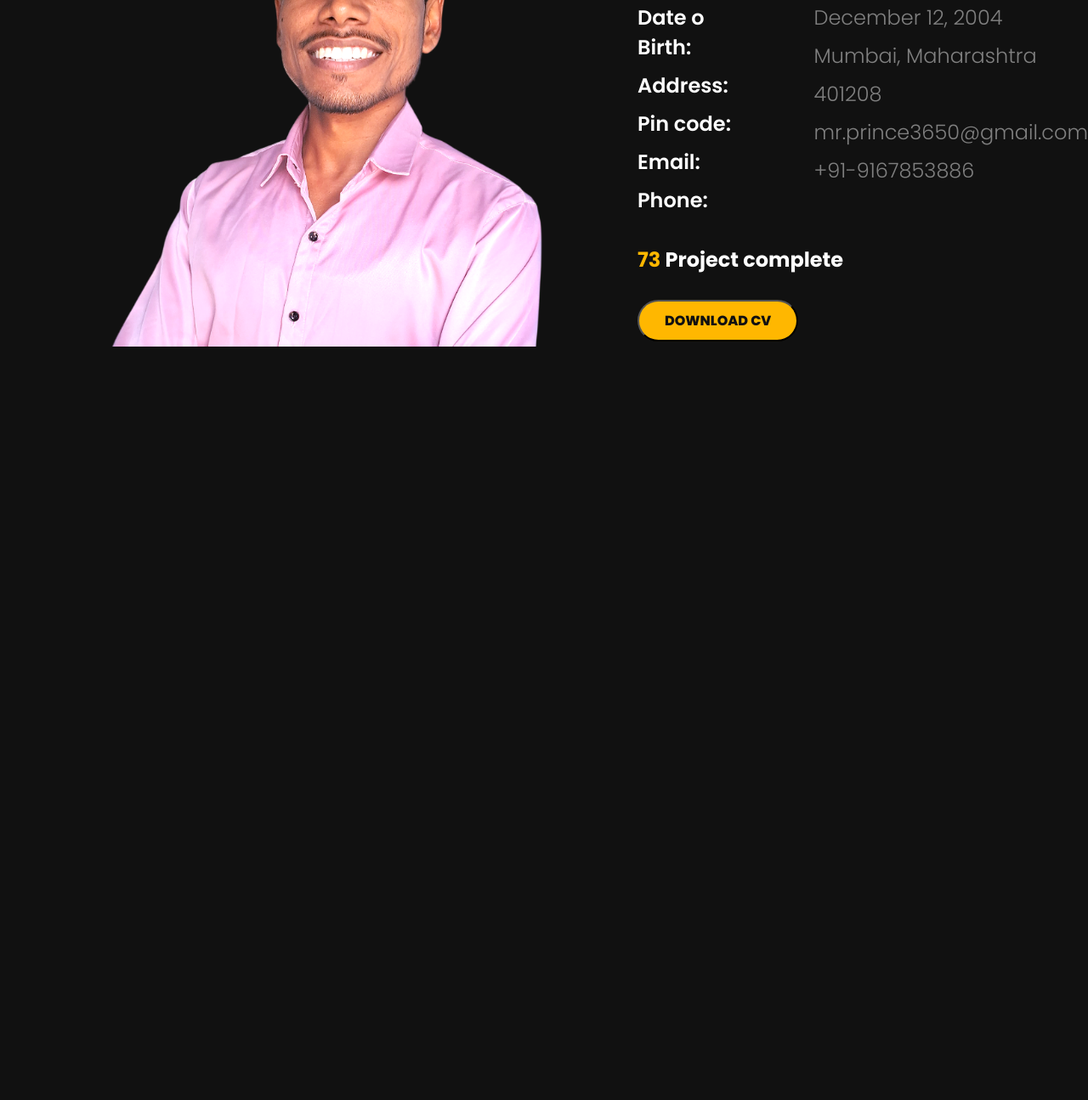
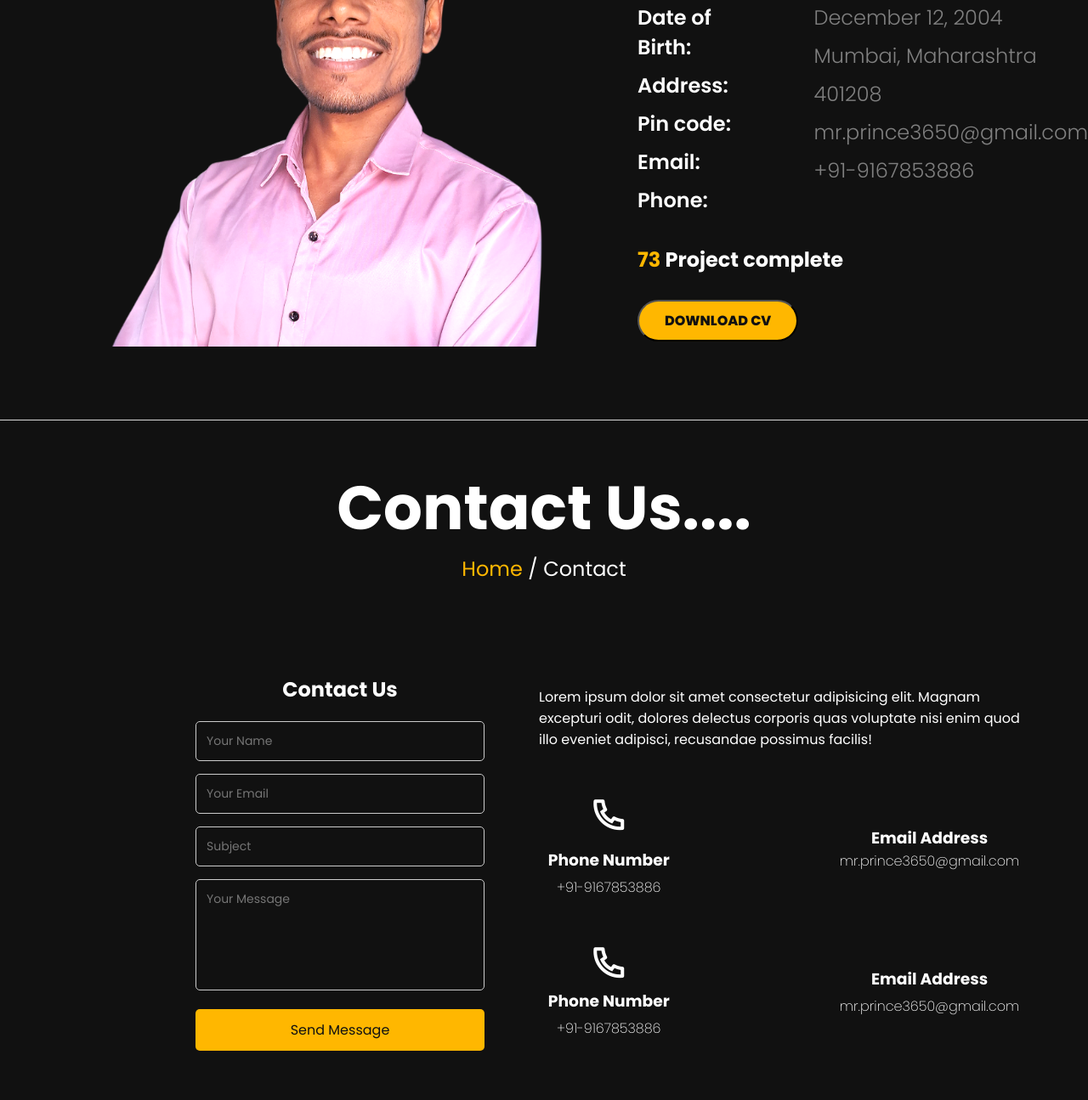
Before and after one commit to princemaurya71/P01-Website, a plain HTML site: page index.html in a window 1280 px wide. Shown: the part 1106-2401 px from the top of the page at 85% size. Before the commit the page ends 1600 px from the top, so only its background shows below. Drawn offline with nearby package versions, Linux system fonts and the light colour scheme; a web font is replaced by a local one.

Commit message:
Thired change

```diff
--- a/index.html
+++ b/index.html
@@ -1,10 +1,14 @@
 <!DOCTYPE html>
 <html lang="en">
   <head>
-    <meta charset="UTF-8">
-    <meta name="viewport" content="width=device-width, initial-scale=1.0">
+    <meta charset="UTF-8" />
+    <meta name="viewport" content="width=device-width, initial-scale=1.0" />
     <title>Document</title>
-    <link rel="stylesheet" href="style.css">
+    <link rel="stylesheet" href="style.css" />
+    <link
+    href="https://cdn.jsdelivr.net/npm/remixicon@4.7.0/fonts/remixicon.css"
+    rel="stylesheet"
+/>
   </head>
   <body>
     <div class="main">
@@ -26,7 +30,7 @@
       <div class="page1">
         <div class="basic-info">
           <h5>HELLO!</h5>
-            <h1>I'm <span>Prince</span><br>Maurya</h1>
+          <h1>I'm <span>Prince</span><br />Maurya</h1>
 
           <p>FullStack Web Developer</p>
           <div class="btn">
@@ -35,21 +39,23 @@
           </div>
         </div>
         <div class="img">
-            <img src="IMG_20251216_140829-Photoroom.png" alt="Crack img">
-
+          <img src="IMG_20251216_140829-Photoroom.png" alt="Crack img" />
         </div>
       </div>
       <div class="page2">
         <div class="img1">
-            <img src="IMG_20251216_140829-Photoroom.png" alt="">
+          <img src="IMG_20251216_140829-Photoroom.png" alt="" />
         </div>
         <div class="about">
           <h1>About Me</h1>
-            <p>Lorem ipsum, dolor sit amet consectetur <br> adipisicing elit. Soluta nulla fugiat unde error nemo velit.</p>
+          <p>
+            Lorem ipsum, dolor sit amet consectetur <br />
+            adipisicing elit. Soluta nulla fugiat unde error nemo velit.
+          </p>
           <div class="main-data">
             <div class="opt">
               <h4>Name:</h4>
-            <h4>Date o Birth:</h4>
+              <h4>Date of Birth:</h4>
               <h4>Address:</h4>
               <h4>Pin code:</h4>
               <h4>Email:</h4>
@@ -64,8 +70,65 @@
               <p>+91-9167853886</p>
             </div>
           </div>
-           <h2><Span>73</Span> Project complete</h2>
+          <h2><span>73</span> Project complete</h2>
           <button>DOWNLOAD CV</button>
+        </div>
+      </div>
+      <div class="page3">
+        <div class="top1">
+          <h1>Contact Us....</h1>
+          <span><a href="#">Home</a> / Contact</span>
+        </div>
+        <div class="bottom1">
+        <div class="contact-container">
+    <h2>Contact Us</h2>
+
+    <form class="contact-form">
+      <div class="form-group">
+        <input type="text" placeholder="Your Name" required>
+      </div>
+
+      <div class="form-group">
+        <input type="email" placeholder="Your Email" required>
+      </div>
+
+      <div class="form-group">
+        <input type="text" placeholder="Subject">
+      </div>
+
+      <div class="form-group">
+        <textarea placeholder="Your Message" rows="5" required></textarea>
+      </div>
+
+      <button type="submit">Send Message</button>
+    </form>
+      </div>
+      <div class="side1">
+        <p>Lorem ipsum dolor sit amet consectetur adipisicing elit. Magnam excepturi odit, dolores delectus corporis quas voluptate nisi enim quod illo eveniet adipisci, recusandae possimus facilis!</p>
+        <div class="data2">
+          <div class="op1">
+            <i class="ri-phone-line"></i>
+            <h3>Phone Number</h3>
+            <h4>+91-9167853886</h4>
+          </div>
+          <div class="op2">
+            <i class="ri-mail-ai-line"></i>
+            <h3>Email Address</h3>
+            <h4>mr.prince3650@gmail.com</h4>
+          </div>
+        </div>
+        <div class="data3">
+          <div class="op1">
+            <i class="ri-phone-line"></i>
+            <h3>Phone Number</h3>
+            <h4>+91-9167853886</h4>
+          </div>
+          <div class="op2">
+            <i class="ri-mail-ai-line"></i>
+            <h3>Email Address</h3>
+            <h4>mr.prince3650@gmail.com</h4>
+          </div>
+        </div>
       </div>
       </div>
     </div>
--- a/style.css
+++ b/style.css
@@ -26,6 +26,7 @@ nav {
   display: flex;
   justify-content: space-between;
   position: fixed;
+  z-index: 100;
 }
 
 nav .logo {
@@ -211,3 +212,187 @@ nav .options {
   font-size: 2vh;
   border-radius: 1px solid white;
 }
+
+.page3{
+  height: 100vh;
+  width: 100%;
+  background-color: rgb(71, 65, 65);
+  position: absolute;
+  z-index: 1;
+  border-top: 1px solid #dadada;
+}
+
+.page3 .top1{
+  height: 30vh;
+  width: 100%;
+  display: flex;
+  flex-direction: column;
+  align-items: center;
+  justify-content: center;
+}
+
+.page3 .top1 h1{
+  font-size: 9vh;
+}
+
+.page3 .top1 span{
+  font-size: 3vh;
+}
+
+.page3 .top1 span a {
+  color: #FFB700;
+  text-decoration: none;
+  font-size: 3vh;
+}
+
+.contact-container {
+  padding: 30px;
+  width: 100%;
+  max-width: 400px;
+  background-color: transparent;
+  margin-left: 200px;
+  border-radius: 8px;
+  /* box-shadow: 0 10px 25px rgba(237, 237, 237, 0.1); */
+}
+
+.contact-container h2 {
+  text-align: center;
+  margin-bottom: 20px;
+  color: #ffffff;
+}
+
+.form-group {
+  margin-bottom: 15px;
+}
+
+.contact-form input,
+.contact-form textarea {
+  width: 100%;
+  padding: 12px;
+  border: 1px solid #ccc;
+  border-radius: 5px;
+  outline: none;
+  font-size: 14px;
+  transition: border-color 0.3s;
+}
+
+.contact-form input:focus,
+.contact-form textarea:focus {
+  border-color: #FFB700;
+}
+
+.contact-form textarea {
+  resize: none;
+}
+
+.contact-form button {
+  width: 100%;
+  padding: 12px;
+  background: #FFB700;
+  color: #111;
+  border: none;
+  border-radius: 5px;
+  font-size: 16px;
+  cursor: pointer;
+  transition: background 0.3s;
+}
+
+.contact-form button:hover {
+  background: #0056b3;
+}
+
+.bottom1{
+  height: 70vh;
+  width: 100%;
+  display: flex;
+  align-items: center;
+  justify-content: space-between;
+}
+
+.bottom1 .side1{
+  width: 45vw;
+  display: flex;
+  flex-direction: column;
+  align-items: center;
+  margin-right: 70px;
+}
+
+.bottom1 .side1 .data2{
+  display: flex;
+  align-items: center;
+  justify-content: center;
+  gap: 200px;
+  margin-top: 50px;
+}
+
+.side1 .data2 .op1{
+  display: flex;
+  flex-direction: column;
+  align-items: center;
+  justify-content: center;
+  gap: 5px;
+}
+.data2 .op1 i{
+  font-size: 6vh;
+  margin-bottom: 1vh;
+}
+
+.data2 .op1 h4{
+  font-weight: 200;
+}
+
+.side1 .data2 .op2{
+  display: flex;
+  flex-direction: column;
+  align-items: center;
+  justify-content: center;
+}
+
+.data2 .op2 i{
+  font-size: 6vh;
+  margin-bottom: 1vh;
+}
+
+.data2 .op2 h4{
+  font-weight: 200;
+}
+
+.bottom1 .side1 .data3{
+  display: flex;
+  align-items: center;
+  justify-content: center;
+  gap: 200px;
+  margin-top: 50px;
+}
+
+.side1 .data3 .op1{
+  display: flex;
+  flex-direction: column;
+  align-items: center;
+  justify-content: center;
+  gap: 5px;
+}
+
+.data3 .op1 i{
+  font-size: 6vh;
+}
+
+.data3 .op1 h4{
+  font-weight: 200;
+}
+
+.side1 .data3 .op2{
+  display: flex;
+  flex-direction: column;
+  align-items: center;
+  justify-content: center;
+  gap: 5px;
+}
+
+.data3 .op2 i{
+  font-size: 6vh;
+}
+
+.data3 .op2 h4{
+  font-weight: 200;
+}
```
Lines whose indentation alone changed are shown as unchanged.
